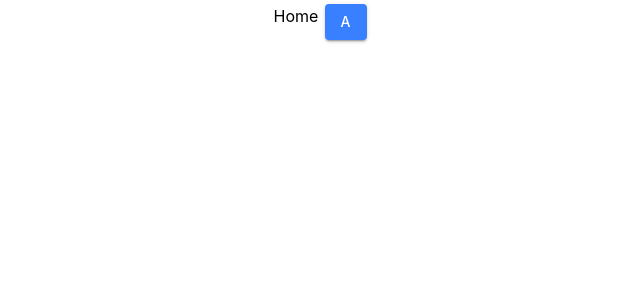
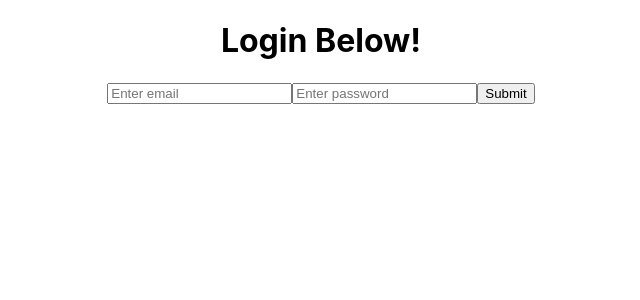
Before and after one commit to samaraoliveiram/react-checklist, a React (Create React App) app in the folder client/: page /login in a window 1280 px wide. Shown: the top 300 px of the page, without its empty margins (319-959 px from the left). Built offline with nearby package versions, Linux system fonts and the light colour scheme.

Commit message:
:wrench: Client authentication

```diff
--- a/client/package.json
+++ b/client/package.json
@@ -2,6 +2,7 @@
   "name": "client",
   "version": "0.1.0",
   "private": true,
+  "proxy": "http://localhost:8080",
   "dependencies": {
     "@ionic/core": "^4.1.2",
     "@ionic/react": "^0.0.5",
--- a/client/src/App.tsx
+++ b/client/src/App.tsx
@@ -3,7 +3,10 @@ import logo from "./logo.svg";
 import "./App.css";
 import { BrowserRouter as Router, Route, Switch } from "react-router-dom";
 import { IonApp, IonPage } from "@ionic/react";
-import Home from "./pages/Home"
+import Home from "./pages/Home";
+import Login from "./pages/Login";
+import withAuth from './components/WithAuth';
+
 
 class App extends Component {
   render() {
@@ -13,7 +16,9 @@ class App extends Component {
           <IonApp>
             <IonPage>
               <Switch>
-                <Route path="/" component={Home}/>
+                <Route path="/login" component={Login} />
+                {/* <Route path="/secret" component={withAuth(Secret)} /> */}
+                <Route path="/" component={Home} />
               </Switch>
             </IonPage>
           </IonApp>
--- /dev/null
+++ b/client/src/components/Login.tsx
@@ -0,0 +1,80 @@
+import React, { Component } from "react";
+import {} from "@ionic/react";
+
+interface State {
+  email: string;
+  password: string;
+}
+
+
+export default class Login extends Component<{history: any}, State> {
+  constructor(props: any) {
+    super(props);
+    this.state = {
+      email: "",
+      password: ""
+    };
+  }
+
+  handlePasswordChange = (event: any) => {
+    const { value } = event.target;
+    this.setState({
+      password: value
+    });
+  };
+
+  handleEmailChange = (event: any) => {
+    const { value } = event.target;
+    this.setState({
+      email: value
+    });
+  };
+
+  onSubmit = (event: any) => {
+    event.preventDefault();
+    fetch("/api/users/signin", {
+      method: "POST",
+      body: JSON.stringify(this.state),
+      headers: {
+        "Content-Type": "application/json"
+      }
+    })
+      .then(res => {
+        if (res.status === 200) {
+          this.props.history.push("/s");
+        } else {
+          const error = new Error(res.statusText);
+          throw error;
+        }
+      })
+      .catch(err => {
+        console.error(err);
+        alert("Error logging in please try again");
+      });
+  };
+
+  render() {
+    return (
+      <form onSubmit={this.onSubmit}>
+        <h1>Login Below!</h1>
+        <input
+          type="email"
+          name="email"
+          placeholder="Enter email"
+          value={this.state.email}
+          onChange={this.handleEmailChange}
+          required
+        />
+        <input
+          type="password"
+          name="password"
+          placeholder="Enter password"
+          value={this.state.password}
+          onChange={this.handlePasswordChange}
+          required
+        />
+        <input type="submit" value="Submit" />
+      </form>
+    );
+  }
+}
--- /dev/null
+++ b/client/src/components/WithAuth.tsx
@@ -0,0 +1,44 @@
+import React, { Component } from 'react';
+import { Redirect } from 'react-router-dom';
+
+
+export default function withAuth(ComponentToProtect) {
+  return class extends Component {
+    constructor() {
+      super();
+      this.state = {
+        loading: true,
+        redirect: false,
+      };
+    }
+    componentDidMount() {
+      fetch('/checkToken')
+        .then(res => {
+          if (res.status === 200) {
+            this.setState({ loading: false });
+          } else {
+            const error = new Error(res.statusText);
+            throw error;
+          }
+        })
+        .catch(err => {
+          console.error(err);
+          this.setState({ loading: false, redirect: true });
+        });
+    }
+    render() {
+      const { loading, redirect } = this.state;
+      if (loading) {
+        return null;
+      }
+      if (redirect) {
+        return <Redirect to="/login" />;
+      }
+      return (
+        <React.Fragment>
+          <ComponentToProtect {...this.props} />
+        </React.Fragment>
+      );
+    }
+  }
+}
--- a/client/src/pages/Home.tsx
+++ b/client/src/pages/Home.tsx
@@ -1,5 +1,4 @@
 import React from "react";
-
 import { IonButton, IonIcon } from "@ionic/react";
 
 const Card: React.FC = () => <IonButton>A</IonButton>;
--- /dev/null
+++ b/client/src/pages/Login.tsx
@@ -0,0 +1,8 @@
+import Login from "../components/Login";
+import React from "react";
+
+const LoginPage: React.FC<{ history: any }> = ({ history }) => (
+  <Login history={history} />
+);
+
+export default LoginPage;
```
